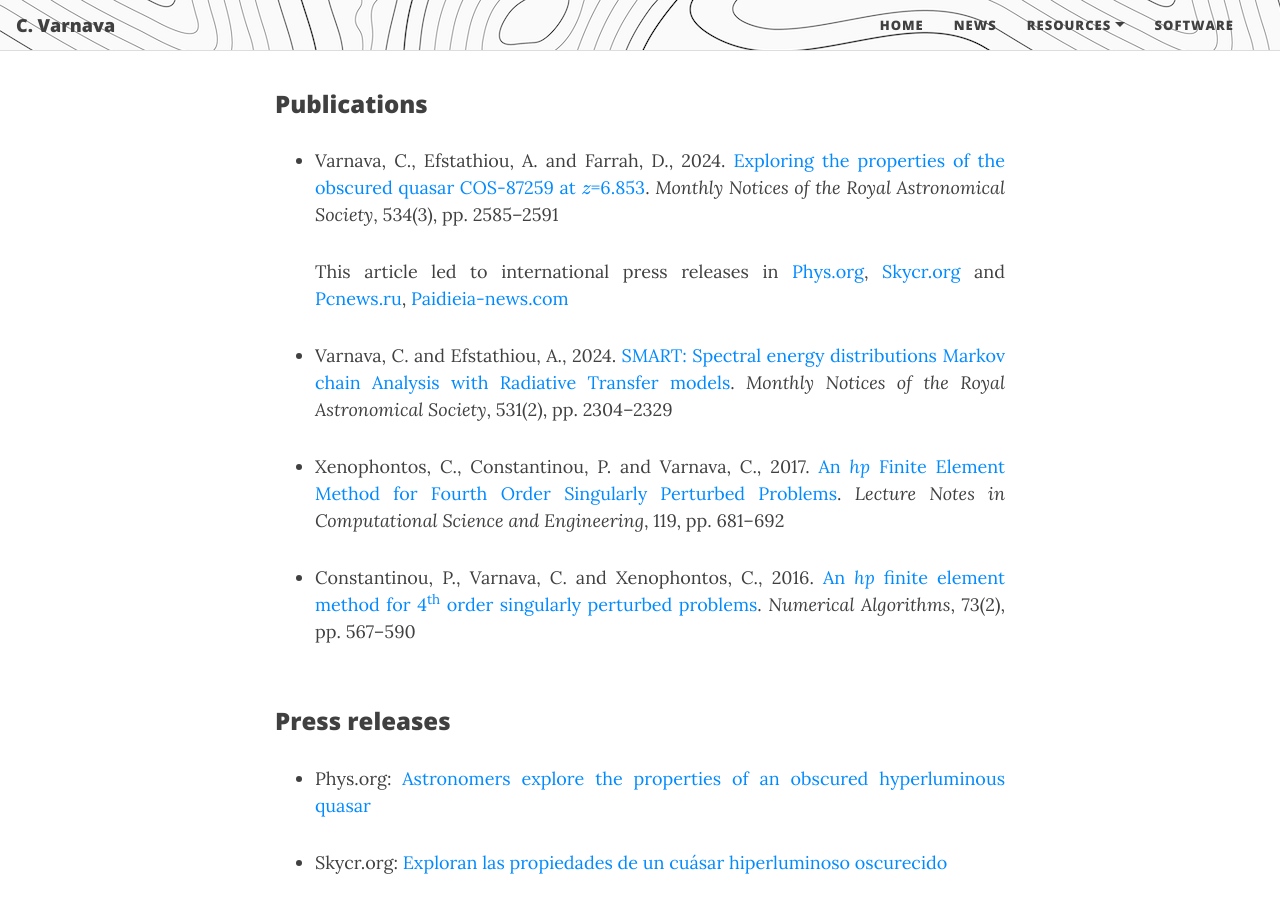
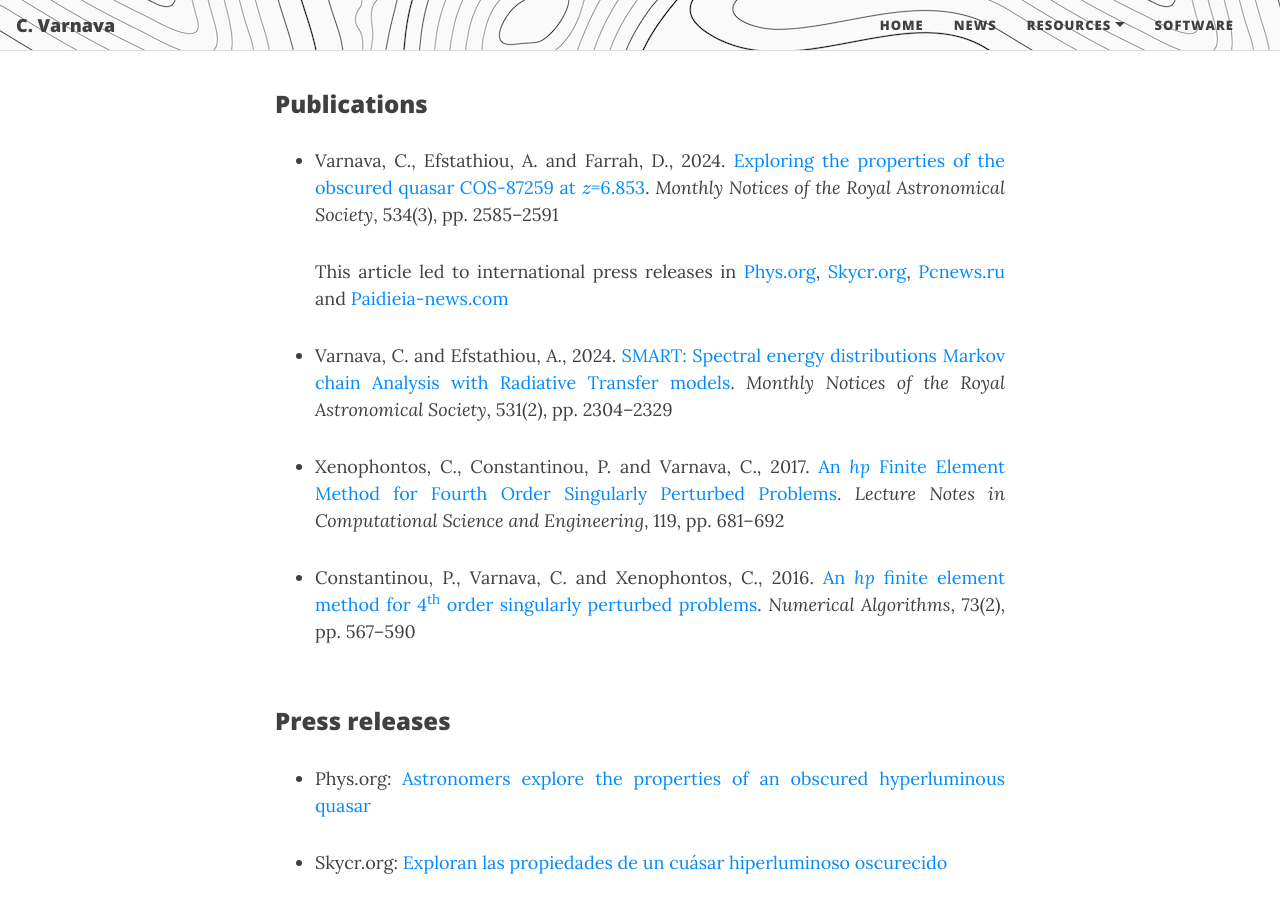
Before and after one commit to ch-var/ch-var.github.io, a Jekyll site: the page built from cv.html, in a window 1280 px wide and 900 px high, scrolled down 2952 px. Built offline with Jekyll 4.4.1, drawn with Linux system fonts in a browser that asks for light colours; formulas are drawn with MathJax 3.

Commit message:
Update cv.html

```diff
--- a/cv.html
+++ b/cv.html
@@ -95,7 +95,7 @@
 <p>
 <ul>
 <li align='justify'>Varnava, C., Efstathiou, A. and Farrah, D., 2024. <a href="https://doi.org/10.1093/mnras/stae2221">Exploring the properties of the obscured quasar COS-87259 at \(z\)=6.853</a>. <i>Monthly Notices of the Royal Astronomical Society</i>, 534(3), pp. 2585–2591</li>
-<p align='justify'>This article led to international press releases in <a href="https://phys.org/news/2024-10-astronomers-explore-properties-obscured-hyperluminous.html">Phys.org</a>, <a href="https://skycr.org/2024/10/21/exploran-las-propiedades-de-un-cuasar-hiperluminoso-oscurecido/">Skycr.org</a> and <a href="https://pcnews.ru/news/astronomy_obnaruzili_sverhmassivnuu_cernuu_dyru_v_centre_galaktiki_cos_87259-1530160.html#gsc.tab=0">Pcnews.ru</a>, <a href="https://paideia-news.com/panepistimio-frederick/2024/11/11/ereynitria-toy-eyropaikoy-panepistimioy-meleta-ena-protogono-yperfoteino-kbazar">Paidieia-news.com</a></p>
+<p align='justify'>This article led to international press releases in <a href="https://phys.org/news/2024-10-astronomers-explore-properties-obscured-hyperluminous.html">Phys.org</a>, <a href="https://skycr.org/2024/10/21/exploran-las-propiedades-de-un-cuasar-hiperluminoso-oscurecido/">Skycr.org</a>, <a href="https://pcnews.ru/news/astronomy_obnaruzili_sverhmassivnuu_cernuu_dyru_v_centre_galaktiki_cos_87259-1530160.html#gsc.tab=0">Pcnews.ru</a> and <a href="https://paideia-news.com/panepistimio-frederick/2024/11/11/ereynitria-toy-eyropaikoy-panepistimioy-meleta-ena-protogono-yperfoteino-kbazar">Paidieia-news.com</a></p>
 <li align='justify'>Varnava, C. and Efstathiou, A., 2024. <a href="https://doi.org/10.1093/mnras/stae1141">SMART: Spectral energy distributions Markov chain Analysis with Radiative Transfer models</a>. <i>Monthly Notices of the Royal Astronomical Society</i>, 531(2), pp. 2304–2329</li>
 <p>
 <li align='justify'>Xenophontos, C., Constantinou, P. and Varnava, C., 2017. <a href="https://doi.org/10.1007/978-3-319-65870-4_49">An <i>hp</i> Finite Element Method for Fourth Order Singularly Perturbed Problems</a>. <i>Lecture Notes in Computational Science and Engineering</i>, 119, pp. 681–692</li>
```
